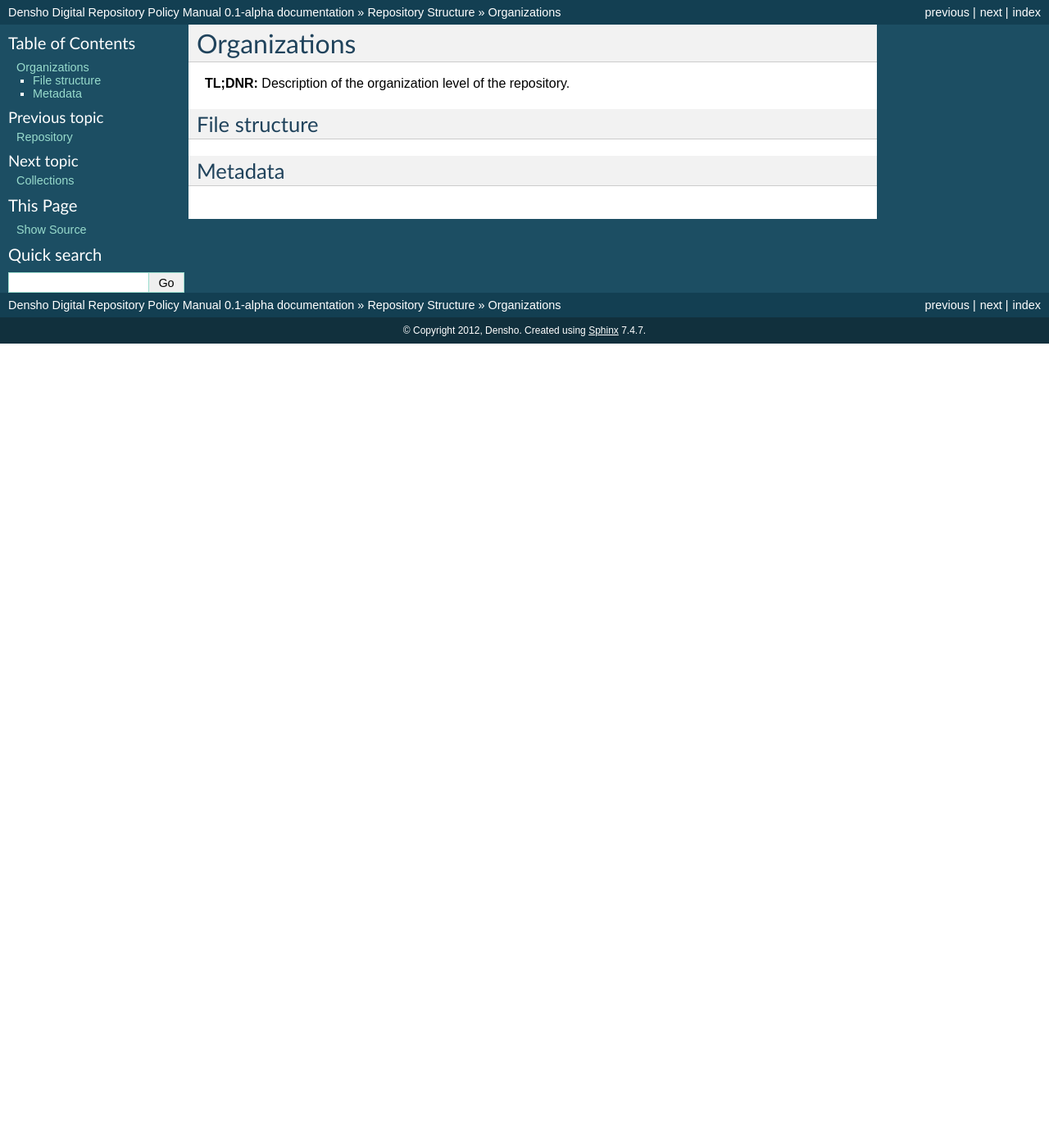
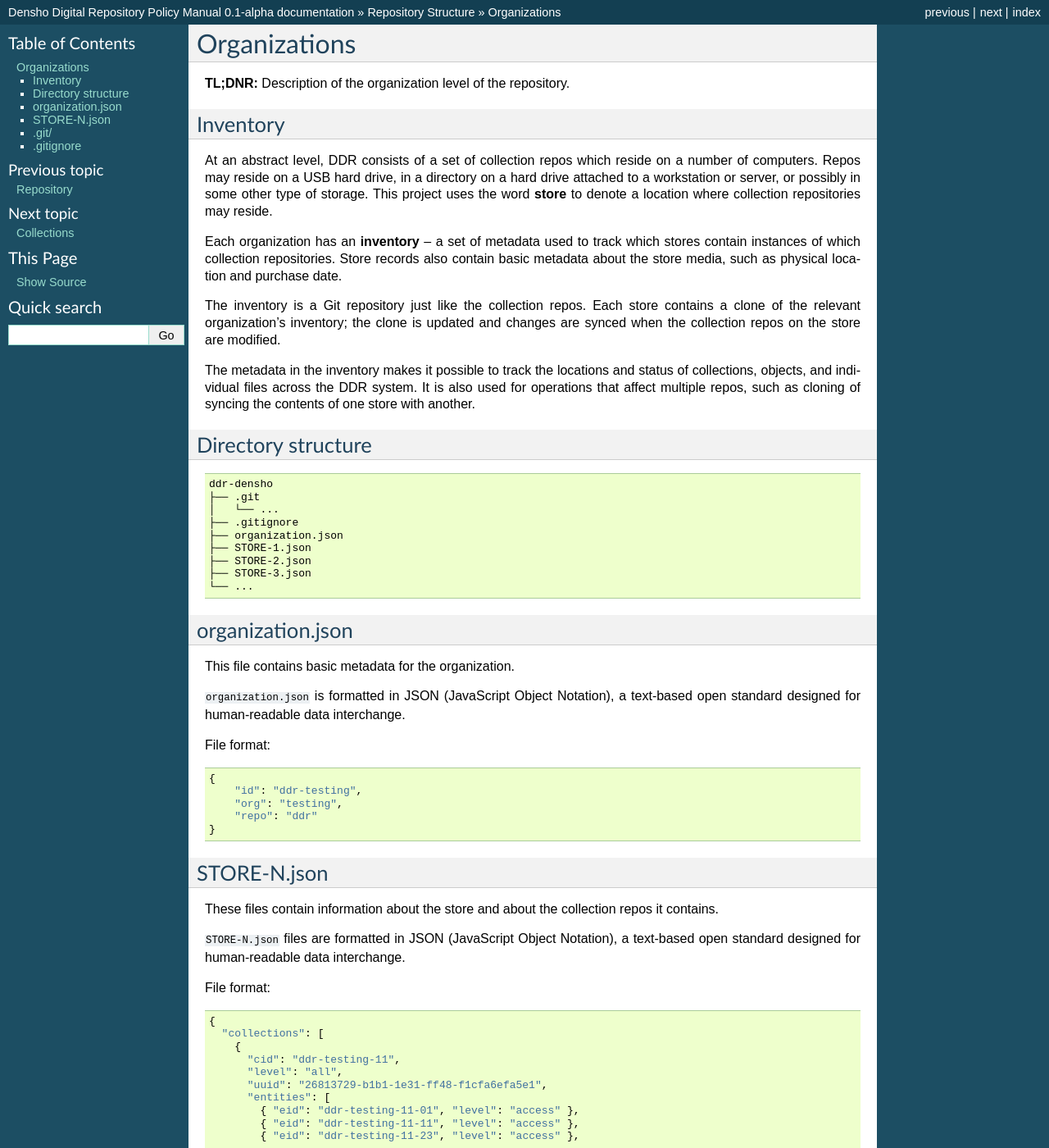
Before and after one commit to denshoproject/ddr-manual, a Sphinx documentation site: the page built from source/structure/organizations.rst, in a window 1280 px wide and 1400 px high. Shown: the whole window at 82% size. Built offline with Sphinx 7.4.7, drawn with Linux system fonts in a browser that asks for light colours; pages that are not in the unit, such as notebooks, are missing from menus; some of the changed text lies outside the part shown.

Commit message:
add inventory description to structure/organization page

```diff
--- a/source/structure/organizations.rst
+++ b/source/structure/organizations.rst
@@ -8,9 +8,105 @@ Organizations
 **TL;DNR:** Description of the organization level of the repository.
 
 
-File structure
---------------
+Inventory
+--------------------
+
+At an abstract level, DDR consists of a set of collection repos which reside on a number of computers.  Repos may reside on a USB hard drive, in a directory on a hard drive attached to a workstation or server, or possibly in some other type of storage.  This project uses the word **store** to denote a location where collection repositories may reside.
+
+Each organization has an **inventory** -- a set of metadata used to track which stores contain instances of which collection repositories.  Store records also contain basic metadata about the store media, such as physical location and purchase date.
+
+The inventory is a Git repository just like the collection repos.  Each store contains a clone of the relevant organization's inventory; the clone is updated and changes are synced when the collection repos on the store are modified.
+
+The metadata in the inventory makes it possible to track the locations and status of collections, objects, and individual files across the DDR system.  It is also used for operations that affect multiple repos, such as cloning of syncing the contents of one store with another.
 
 
-Metadata
---------
+Directory structure
+--------------------
+
+::
+
+    ddr-densho
+    ├── .git
+    │   └── ...
+    ├── .gitignore
+    ├── organization.json
+    ├── STORE-1.json
+    ├── STORE-2.json
+    ├── STORE-3.json
+    └── ...
+
+
+organization.json
+--------------------
+
+This file contains basic metadata for the organization.
+
+``organization.json`` is formatted in JSON (JavaScript Object Notation), a text-based open standard designed for human-readable data interchange.
+
+File format::
+
+    {
+        "id": "ddr-testing",
+        "org": "testing",
+        "repo": "ddr"
+    }
+
+
+STORE-N.json
+--------------------
+
+These files contain information about the store and about the collection repos it contains.
+
+``STORE-N.json`` files are formatted in JSON (JavaScript Object Notation), a text-based open standard designed for human-readable data interchange.
+
+File format::
+
+    {
+      "collections": [
+        {
+          "cid": "ddr-testing-11",
+          "level": "all",
+          "uuid": "26813729-b1b1-1e31-ff48-f1cfa6efa5e1",
+          "entities": [
+            { "eid": "ddr-testing-11-01", "level": "access" },
+            { "eid": "ddr-testing-11-11", "level": "access" },
+            { "eid": "ddr-testing-11-23", "level": "access" },
+            ...
+          ]
+        },
+        {
+          "cid": "ddr-testing-12",
+          "level": "all",
+          "uuid": "92681372-1b1b-11e3-8ff4-1f1cfa6efa5e",
+          "entities": [
+            { "eid": "ddr-testing-12-34", "level": "meta" },
+            { "eid": "ddr-testing-12-48", "level": "meta" },
+            { "eid": "ddr-testing-12-35", "level": "meta" },
+            ...
+          ]
+        },
+        ...
+       ],
+       "label": "TESTING201303",
+       "location": "Pasadena",
+       "org": "testing",
+       "purchase_date": "2013-03-31",
+       "repo": "ddr"
+    }
+
+
+
+.git/
+--------------------
+
+The ``.git`` directory contains all versions of all the files in an inventory repository in a compressed format.  It is used by the Git software which is used to manage DDR repositories.
+
+.. warning::
+    Do not modify the contents of this directory unless you have an expert-level understanding of Git!  Doing so will likely cause damage to your repository and its version history!
+
+
+
+.gitignore
+--------------------
+
+A file that tells Git what files it can ignore.  Ignored files will not be included in inventory repositories.
```
